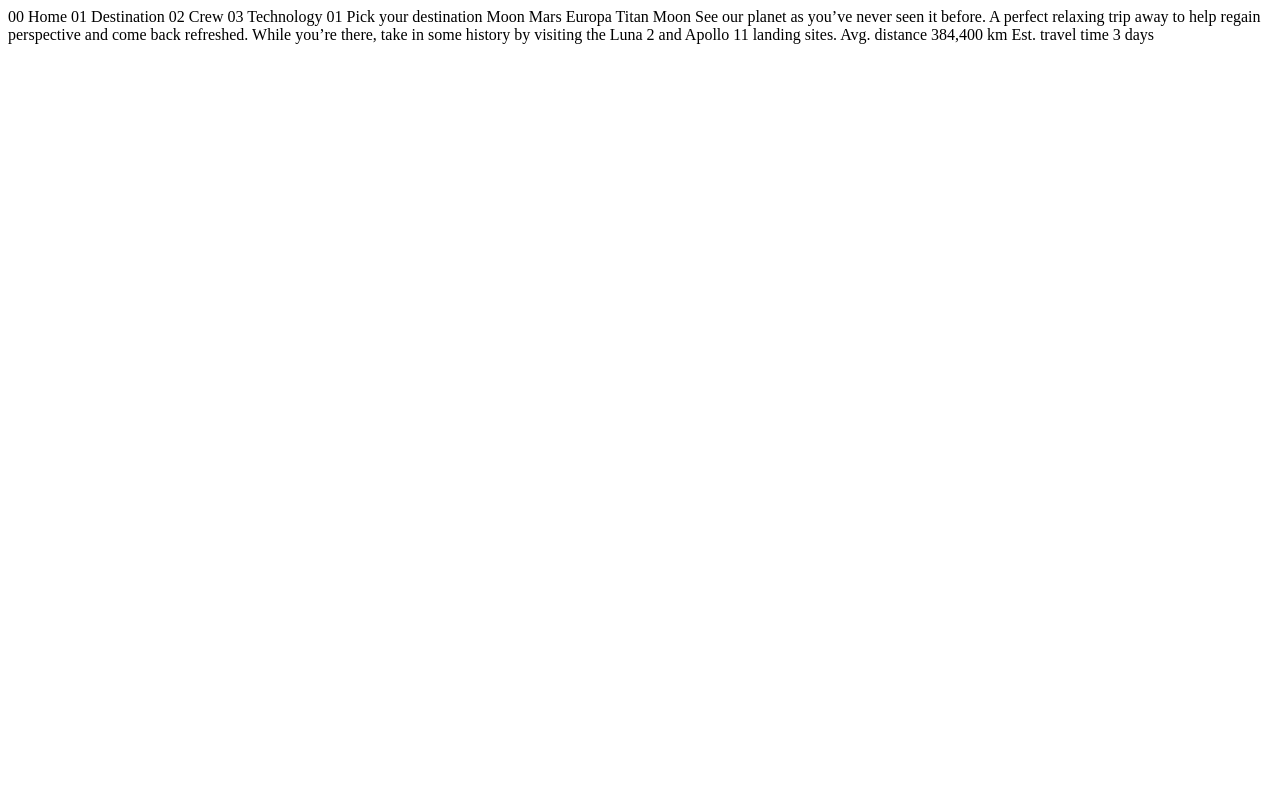
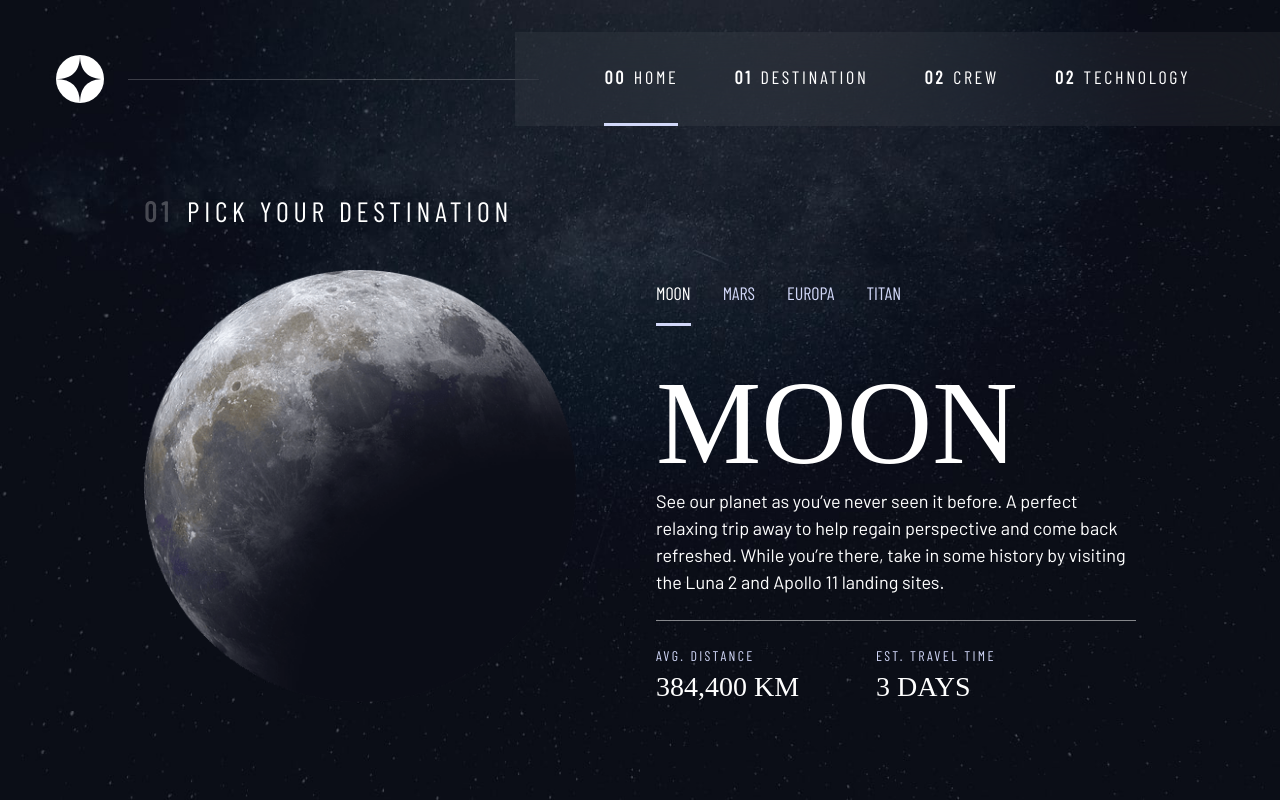
Before and after one commit to Aatypic/space-tourism-website, a plain HTML site: page starter-code/destination-moon.html in a window 1280 px wide. Drawn offline with nearby package versions, Linux system fonts and the light colour scheme; a web font is replaced by a local one.

Commit message:
space tourism index

```diff
--- a/starter-code/destination-moon.html
+++ b/starter-code/destination-moon.html
@@ -1,37 +1,73 @@
 <!DOCTYPE html>
 <html lang="en">
-<head>
-  <meta charset="UTF-8">
-  <meta name="viewport" content="width=device-width, initial-scale=1.0">
+	<head>
+		<meta charset="UTF-8" />
+		<meta name="viewport" content="width=device-width, initial-scale=1.0" />
+		<link rel="icon" type="image/png" sizes="32x32" href="./assets/favicon-32x32.png" />
+		<!-- Google fonts -->
+		<link rel="preconnect" href="https://fonts.googleapis.com" />
+		<link rel="preconnect" href="https://fonts.gstatic.com" crossorigin />
+		<link href="https://fonts.googleapis.com/css2?family=Barlow+Condensed&family=Barlow:wght@400;700&family=Bellefair&display=swap" rel="stylesheet" />
 
-  <link rel="icon" type="image/png" sizes="32x32" href="./assets/favicon-32x32.png">
+		<!-- Our css -->
+		<link rel="stylesheet" href="style.css" />
+		<title>Frontend Mentor | Space tourism website</title>
+		<!-- Our js -->
+		<script src="index.js" defer></script>
+	</head>
+	<body class="destination">
+		<a href="#main" class="skip-to-content">Skip to main content</a>
+		<header class="primary-header | flex">
+			<div>
+				<img src="./assets/shared/logo.svg" alt="space tourism logo" class="logo" />
+			</div>
+			<button class="mobile-nav-toggle" aria-controls="primary-navigation" aria-expanded="false"><span class="sr-only">Menu</span></button>
+			<nav>
+				<ul id="primary-navigation" data-visible="false" class="primary-navigation underline-indicators | flex">
+					<li class="active">
+						<a href="#" class="ff-accent uppercase text-neutral letter-spacing-2"><span aria-hidden="true">00</span>Home</a>
+					</li>
+					<li>
+						<a href="#" class="ff-accent uppercase text-neutral letter-spacing-2"><span aria-hidden="true">01</span>Destination</a>
+					</li>
+					<li>
+						<a href="#" class="ff-accent uppercase text-neutral letter-spacing-2"><span aria-hidden="true">02</span>Crew</a>
+					</li>
+					<li>
+						<a href="#" class="ff-accent uppercase text-neutral letter-spacing-2"><span aria-hidden="true">02</span>Technology</a>
+					</li>
+				</ul>
+			</nav>
+		</header>
+		<main id="main" class="grid-container grid-container--destination flow">
 
-  <title>Frontend Mentor | Space tourism website</title>
-</head>
-<body>
+				<h1 class="numbered-title"><span aria-hidden="true">01</span>Pick your destination</h2>
+				<img src="./assets/destination/image-moon.png" alt="sphere of the moon" />
+				<div class="tab-list underline-indicators | flex">
+					<button aria-selected="true" class="ff-accent uppercase text-accent line-spacing-2">Moon</button>
+					<button aria-selected="false" class="ff-accent uppercase text-accent line-spacing-2">Mars</button>
+					<button aria-selected="false" class="ff-accent uppercase text-accent line-spacing-2">Europa</button>
+					<button aria-selected="false" class="ff-accent uppercase text-accent line-spacing-2">Titan</button>
+				</div>
 
-  00 Home
-  01 Destination
-  02 Crew
-  03 Technology
+				<article class="destination-content">
+                    <h2 class="uppercase fs-900 ff-heading">Moon</h1>
+                    <p>
+                        See our planet as you’ve never seen it before. A perfect relaxing trip away to help regain perspective and come back refreshed. While you’re there, take in some history by visiting the Luna
+                        2 and Apollo 11 landing sites.
+                    </p>
+                    <div class="destination-infos flex">
+                        <div>
+                            <h3 class="uppercase fs-200 ff-accent text-accent letter-spacing-3">Avg. distance</h3>
+                            <p class="uppercase fs-500 ff-heading">384,400 km</p>
+                        </div>
+                        <div>
+                            <h3 class="uppercase fs-200 ff-accent text-accent letter-spacing-3">Est. travel time</h3>
+                            <p class="uppercase fs-500 ff-heading">3 days</p>
+                        </div>
+                    </div>
+                </article>
 
-  01 Pick your destination
-
-  Moon
-  Mars
-  Europa
-  Titan
-
-  Moon
-
-  See our planet as you’ve never seen it before. A perfect relaxing trip away to help
-  regain perspective and come back refreshed. While you’re there, take in some history
-  by visiting the Luna 2 and Apollo 11 landing sites.
-
-  Avg. distance
-  384,400 km
-
-  Est. travel time
-  3 days
-</body>
+		</main>
+	</body>
 </html>
--- a/starter-code/style.css
+++ b/starter-code/style.css
@@ -12,7 +12,7 @@
 	--fs-200: 0.875rem;
 	--fs-300: 1rem;
 	--fs-400: 0.935rem;
-	--fs-500: 1.75rem;
+	--fs-500: 1rem;
 	--fs-600: 1rem;
 	--fs-700: 1.5rem;
 	--fs-800: 3.5rem;
@@ -23,17 +23,19 @@
 	--ff-heading: "Bellefair", serif;
 }
 
-@media (min-width: 35em) {
+@media (min-width: 36em) {
 	:root {
 		--fs-400: 1rem;
+		--fs-500: 1.25rem;
 		--fs-600: 1.5rem;
 		--fs-700: 2.5rem;
 		--fs-800: 5rem;
 	}
 }
-@media (min-width: 45em) {
+@media (min-width: 48em) {
 	:root {
 		--fs-400: 1.125rem;
+		--fs-500: 1.75rem;
 		--fs-600: 2rem;
 		--fs-700: 3.5rem;
 		--fs-800: 6.25rem;
@@ -82,7 +84,7 @@ body {
 	display: grid;
 	grid-template-rows: min-content 1fr;
 
-	overflow: hidden;
+	overflow-x: hidden;
 }
 
 img,
@@ -221,7 +223,6 @@ select {
 	letter-spacing: 2.35px;
 }
 
-/* layouts */
 .flex {
 	display: flex;
 	gap: var(--gap, 1rem);
@@ -239,39 +240,11 @@ select {
 	margin-top: var(--flow-space, 1rem);
 }
 
-.container {
-	padding-inline: 2rem;
-	margin-inline: auto;
-	max-width: 80rem;
-}
-.grid-container {
-	display: grid;
-	text-align: center;
-	place-items: center;
-	padding-inline: 1rem;
-}
-.grid-container * {
-	max-width: 55ch;
-}
+/* ----------------- */
+/* Components        */
+/* ----------------- */
 
-@media screen and (min-width: 45em) {
-	.grid-container {
-		text-align: left;
-		gap: 2rem;
-		grid-template-columns: minmax(2rem, 1fr) repeat(2, minmax(0, 30rem)) minmax(2rem, 1fr);
-	}
-	.grid-container > *:first-child {
-		grid-column: 2;
-	}
-	.grid-container > *:not(:first-child) {
-		grid-column: 3;
-	}
-	.home .grid-container {
-		padding-bottom: max(6rem, 20vh);
-		align-items: end;
-	}
-}
-
+/* Titles */
 .numbered-title {
 	font-family: var(--ff-accent);
 	font-size: var(--fs-500);
@@ -284,9 +257,7 @@ select {
 	font-weight: 700;
 }
 
-/* ----------------- */
-/* Components        */
-/* ----------------- */
+/* Button */
 .cta-button {
 	text-decoration: none;
 	font-size: 2rem;
@@ -340,7 +311,7 @@ select {
 	display: none;
 }
 
-@media (max-width: 35em) {
+@media (max-width: 35.999em) {
 	.primary-navigation {
 		--underline-gap: 0.5rem;
 		position: fixed;
@@ -366,7 +337,7 @@ select {
 		position: absolute;
 		z-index: 1001;
 		top: 2rem;
-		right: 2rem;
+		right: 1rem;
 		background: transparent;
 		border: 0;
 		background-image: url(./assets/shared/icon-hamburger.svg);
@@ -385,19 +356,19 @@ select {
 	}
 }
 
-@media (min-width: 35em) {
+@media (min-width: 36em) {
 	.primary-navigation {
 		padding-inline: clamp(3rem, 7vw, 7rem);
 	}
 }
 
-@media (min-width: 35em) and (max-width: 45em) {
+@media (min-width: 36em) and (max-width: 47.999em) {
 	.primary-navigation a > span {
 		display: none;
 	}
 }
-
-@media (min-width: 45em) {
+/* Line visible in the header only desktop */
+@media (min-width: 48em) {
 	.primary-header::after {
 		content: "";
 		display: block;
@@ -438,6 +409,10 @@ select {
 
 .tab-list {
 	--gap: 2rem;
+}
+
+.tab-list button {
+	background: none;
 }
 
 .dot-indicators > * {
@@ -488,13 +463,130 @@ body {
 .home {
 	background-image: url(./assets/home/background-home-mobile.jpg);
 }
-@media (min-width: 35em) {
+@media (min-width: 36em) {
 	.home {
 		background-image: url(./assets/home/background-home-tablet.jpg);
 	}
 }
-@media (min-width: 45em) {
+@media (min-width: 48em) {
 	.home {
 		background-image: url(./assets/home/background-home-desktop.jpg);
 	}
 }
+/* Destination*/
+.destination {
+	background-image: url(./assets/destination/background-destination-mobile.jpg);
+}
+@media (min-width: 36em) {
+	.destination {
+		background-image: url(./assets/destination/background-destination-tablet.jpg);
+	}
+}
+@media (min-width: 48em) {
+	.destination {
+		background-image: url(./assets/destination/background-destination-desktop.jpg);
+	}
+}
+
+/* -------------------- */
+/* Layous               */
+/* -------------------- */
+
+/* General */
+.container {
+	padding-inline: 2rem;
+	margin-inline: auto;
+	max-width: 80rem;
+}
+
+.grid-container {
+	display: grid;
+	text-align: center;
+	place-items: center;
+	padding-inline: 1rem;
+	padding-bottom: 4rem;
+}
+.grid-container p:not([class]) {
+	max-width: 50ch;
+}
+
+.numbered-title {
+	grid-area: title;
+}
+
+/* Destination layout */
+.grid-container--destination {
+	--flow-space: 2rem;
+	grid-template-areas:
+		"title"
+		"image"
+		"tabs"
+		"content";
+}
+.grid-container--destination > img {
+	grid-area: image;
+	max-width: 60%;
+}
+.grid-container--destination > .tab-list {
+	grid-area: tabs;
+}
+.grid-container--destination > .destination-content {
+	grid-area: content;
+}
+.destination-infos {
+	flex-direction: column;
+	border-top: 1px solid hsl(var(--clr-neutral) / 0.5);
+	padding-top: 1.5rem;
+	margin-top: 1.5rem;
+}
+
+.destination-infos p {
+	font-size: 1.75rem;
+}
+@media (min-width: 36em) {
+	.numbered-title {
+		justify-self: start;
+		margin-top: 2rem;
+	}
+	.destination-infos {
+		flex-direction: row;
+		justify-content: space-evenly;
+	}
+}
+
+@media screen and (min-width: 48em) {
+	.grid-container {
+		text-align: left;
+		column-gap: var(--container-gap, 2rem);
+		grid-template-columns: minmax(1rem, 1fr) repeat(2, minmax(0, 30rem)) minmax(1rem, 1fr);
+	}
+
+	/* Home layout */
+	.grid-container--home {
+		padding-bottom: max(6rem, 20vh);
+		align-items: end;
+	}
+	.grid-container--home > *:first-child {
+		grid-column: 2;
+	}
+	.grid-container--home > *:last-child {
+		grid-column: 3;
+	}
+	/* Destination layout */
+	.grid-container--destination {
+		justify-items: start;
+		align-content: start;
+		grid-template-areas:
+			". title title ."
+			". image tabs ."
+			". image content .";
+	}
+	.grid-container--destination > img {
+		max-width: 90%;
+	}
+
+	.destination-infos {
+		justify-content: start;
+		--gap: min(6vw, 6rem);
+	}
+}
```
Also changed, not shown: starter-code/index.html (+1 -1 lines).
